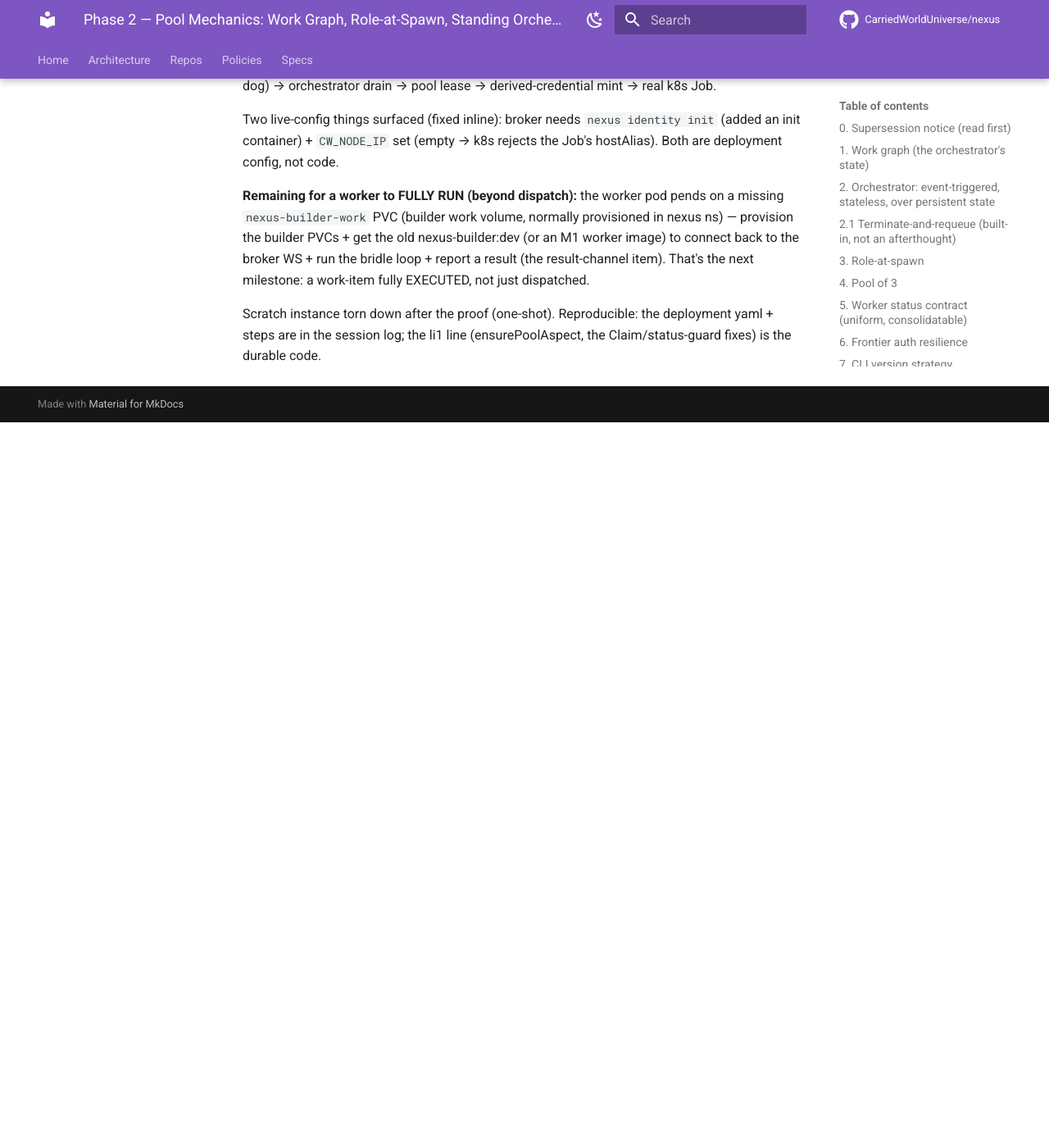
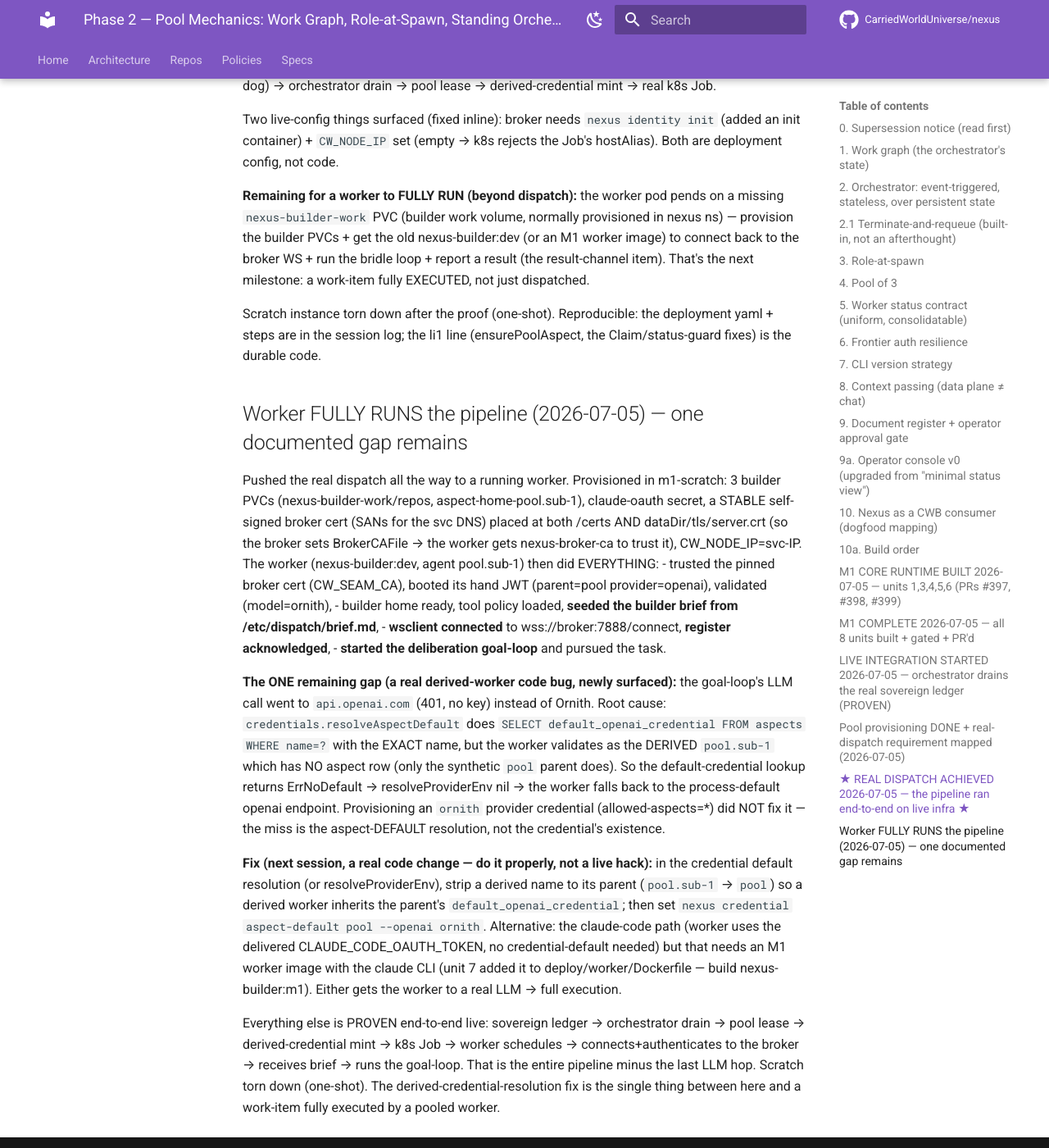
Before and after one commit to CarriedWorldUniverse/nexus, an MkDocs documentation site: the page built from docs/network/PHASE2-DESIGN.md, in a window 1280 px wide and 1400 px high, scrolled down 9986 px. Shown: the whole window at 82% size. Built offline with MkDocs 1.6.1 and Material for MkDocs 9.7.7, drawn with Linux system fonts in a browser that asks for light colours; comment, search, counter and statistics services are not loaded; before the commit the page ends 10501 px from its top, so only the background shows below that.

Commit message:
worker FULLY RUNS the pipeline live (connect+auth+brief+goal-loop) - one documented gap: derived pool.sub-1 has no aspect row so default_openai_credential resolution fails and the LLM call falls back to api.openai.com. Fix = strip derived name to parent in credential resolution (next session, real code change). Scratch torn down.
Co-Authored-By: Claude Fable 5 <noreply@anthropic.com>

Change-Id: zqknkulszqozqkznytxzymlskwmnlxmyqtspkzoposkrxrlpuwlyvwuvpqxzpzzrr

```diff
--- a/docs/network/PHASE2-DESIGN.md
+++ b/docs/network/PHASE2-DESIGN.md
@@ -221,3 +221,16 @@ Two live-config things surfaced (fixed inline): broker needs `nexus identity ini
 **Remaining for a worker to FULLY RUN (beyond dispatch):** the worker pod pends on a missing `nexus-builder-work` PVC (builder work volume, normally provisioned in nexus ns) — provision the builder PVCs + get the old nexus-builder:dev (or an M1 worker image) to connect back to the broker WS + run the bridle loop + report a result (the result-channel item). That's the next milestone: a work-item fully EXECUTED, not just dispatched.
 
 Scratch instance torn down after the proof (one-shot). Reproducible: the deployment yaml + steps are in the session log; the li1 line (ensurePoolAspect, the Claim/status-guard fixes) is the durable code.
+
+## Worker FULLY RUNS the pipeline (2026-07-05) — one documented gap remains
+Pushed the real dispatch all the way to a running worker. Provisioned in m1-scratch: 3 builder PVCs (nexus-builder-work/repos, aspect-home-pool.sub-1), claude-oauth secret, a STABLE self-signed broker cert (SANs for the svc DNS) placed at both /certs AND dataDir/tls/server.crt (so the broker sets BrokerCAFile → the worker gets nexus-broker-ca to trust it), CW_NODE_IP=svc-IP. The worker (nexus-builder:dev, agent pool.sub-1) then did EVERYTHING:
+- trusted the pinned broker cert (CW_SEAM_CA), booted its hand JWT (parent=pool provider=openai), validated (model=ornith),
+- builder home ready, tool policy loaded, **seeded the builder brief from /etc/dispatch/brief.md**,
+- **wsclient connected** to wss://broker:7888/connect, **register acknowledged**,
+- **started the deliberation goal-loop** and pursued the task.
+
+**The ONE remaining gap (a real derived-worker code bug, newly surfaced):** the goal-loop's LLM call went to `api.openai.com` (401, no key) instead of Ornith. Root cause: `credentials.resolveAspectDefault` does `SELECT default_openai_credential FROM aspects WHERE name=?` with the EXACT name, but the worker validates as the DERIVED `pool.sub-1` which has NO aspect row (only the synthetic `pool` parent does). So the default-credential lookup returns ErrNoDefault → resolveProviderEnv nil → the worker falls back to the process-default openai endpoint. Provisioning an `ornith` provider credential (allowed-aspects=*) did NOT fix it — the miss is the aspect-DEFAULT resolution, not the credential's existence.
+
+**Fix (next session, a real code change — do it properly, not a live hack):** in the credential default resolution (or resolveProviderEnv), strip a derived name to its parent (`pool.sub-1` → `pool`) so a derived worker inherits the parent's `default_openai_credential`; then set `nexus credential aspect-default pool --openai ornith`. Alternative: the claude-code path (worker uses the delivered CLAUDE_CODE_OAUTH_TOKEN, no credential-default needed) but that needs an M1 worker image with the claude CLI (unit 7 added it to deploy/worker/Dockerfile — build nexus-builder:m1). Either gets the worker to a real LLM → full execution.
+
+Everything else is PROVEN end-to-end live: sovereign ledger → orchestrator drain → pool lease → derived-credential mint → k8s Job → worker schedules → connects+authenticates to the broker → receives brief → runs the goal-loop. That is the entire pipeline minus the last LLM hop. Scratch torn down (one-shot). The derived-credential-resolution fix is the single thing between here and a work-item fully executed by a pooled worker.
```
